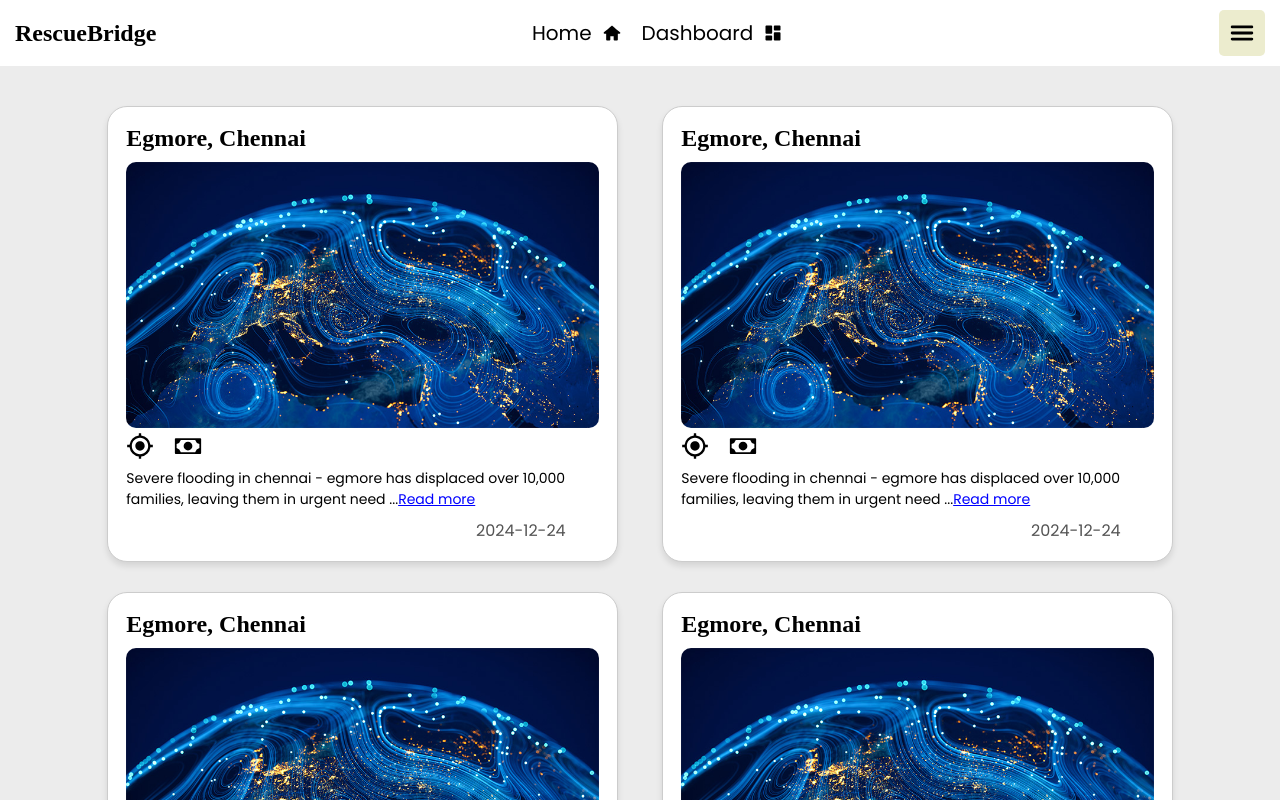
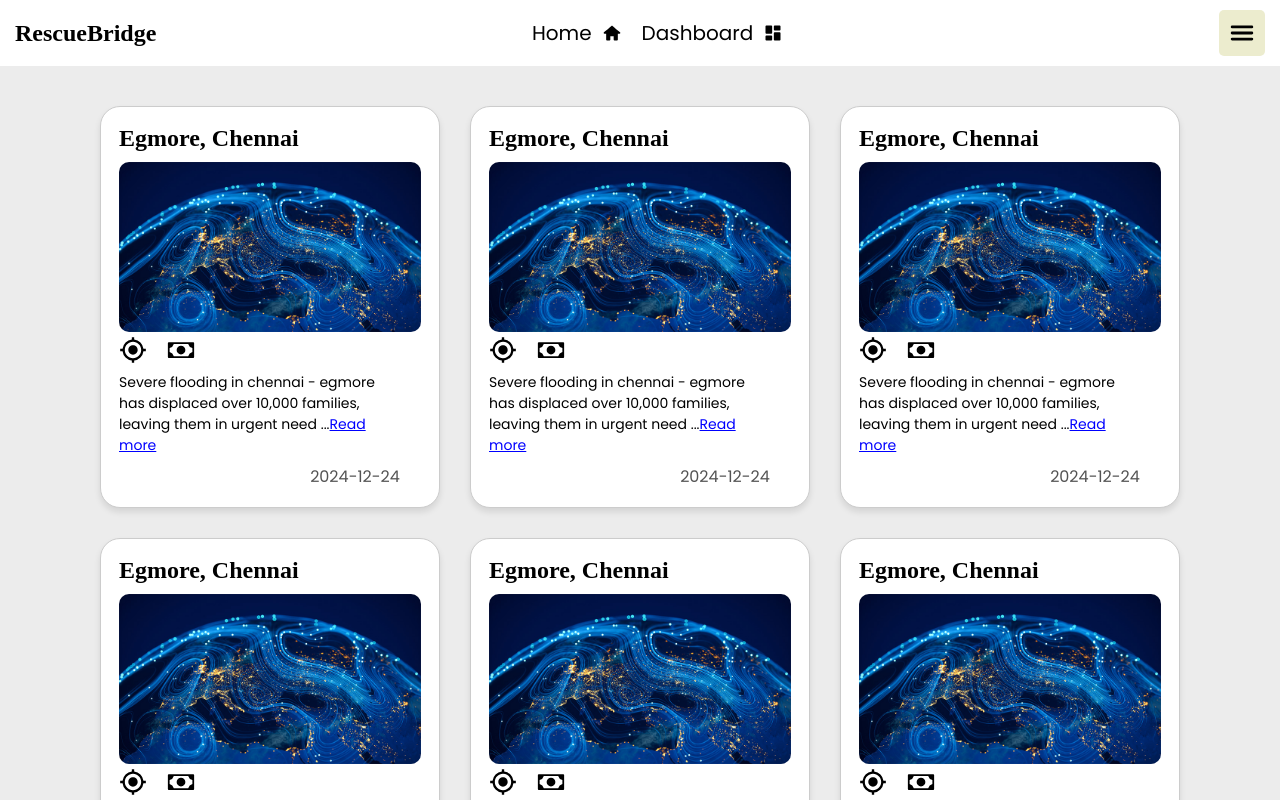
Before and after one commit to muhammedArsat/Disaster-Relief, a React (Vite) app in the folder frontend/: page /user/home in a window 1280 px wide. Shown: the top 800 px of the page. Built offline with nearby package versions, Linux system fonts and the light colour scheme; a web font is replaced by a local one.

Commit message:
home feed

```diff
--- a/frontend/src/pages/user/home/Home.css
+++ b/frontend/src/pages/user/home/Home.css
@@ -2,7 +2,7 @@
 .home_container{
     margin-top: 40px;
     display: grid ;
-    grid-template-columns: repeat(auto-fit, minmax(400px, 1fr));
+    grid-template-columns: repeat(3,1fr);
     padding:0 100px;
     gap:30px;
 
```
